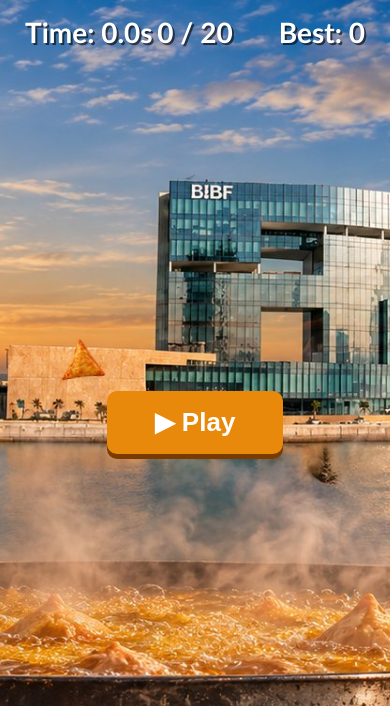
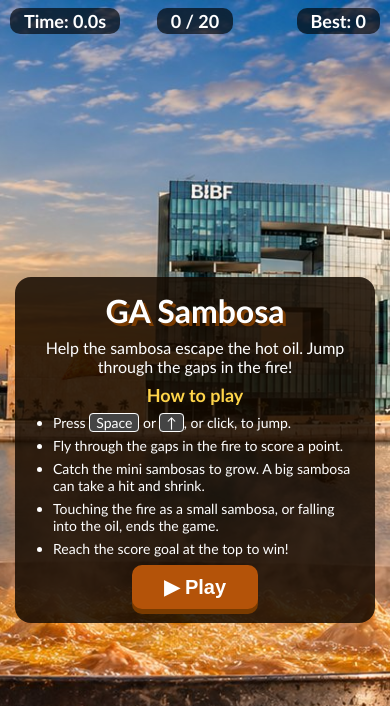
Before and after one commit to hamedo0/sambosa-escape, a plain HTML site: page index.html in a window 390 px wide. Shown: the top 706 px of the page. Drawn offline with Linux system fonts and the light colour scheme; grey boxes are pictures that could not be loaded.

Commit message:
Add how-to-play instructions, semantic HTML, readable HUD and responsive styles

```diff
--- a/css/style.css
+++ b/css/style.css
@@ -63,7 +63,13 @@ body {
   color: #fff;
   font-size: 28px;
   font-weight: bold;
-  text-shadow: 2px 2px 0 rgba(0, 0, 0, 0.6);
+}
+
+/* dark label behind the numbers so they can be read on any picture */
+.hud p {
+  padding: 2px 14px;
+  background: rgba(0, 0, 0, 0.65);
+  border-radius: 10px;
 }
 
 .left { justify-self: start; }
@@ -112,20 +118,53 @@ body {
   inset: 0;
   z-index: 3;
   display: flex;
+  align-items: center;
+  justify-content: center;
+  padding: 70px 15px 15px;
+  overflow-y: auto;
+}
+
+/* dark card so the text can be read on any picture */
+.card {
+  display: flex;
   flex-direction: column;
   align-items: center;
-  justify-content: center;
-  gap: 20px;
+  gap: 14px;
+  max-width: 560px;
+  margin: auto;
+  padding: 24px 32px;
+  color: #fff;
+  background: rgba(20, 10, 0, 0.85);
+  border-radius: 16px;
+  text-align: center;
+  cursor: default;
 }
 
 #title {
-  font-size: 56px;
-  color: #fff;
+  font-size: 48px;
   text-shadow: 3px 3px 0 #7a3b00;
 }
 
-#title:empty {
-  display: none;
+.card h2 {
+  font-size: 22px;
+  color: #ffd54a;
+}
+
+.card ul {
+  display: flex;
+  flex-direction: column;
+  gap: 6px;
+  padding-left: 22px;
+  font-size: 18px;
+  text-align: left;
+}
+
+kbd {
+  padding: 0 6px;
+  font-family: inherit;
+  background: #444;
+  border: 1px solid #fff;
+  border-radius: 4px;
 }
 
 #play-btn {
@@ -133,7 +172,7 @@ body {
   font-size: 26px;
   font-weight: bold;
   color: #fff;
-  background: #e8890c;
+  background: #b45309; /* dark enough for white text (contrast 5:1) */
   border: none;
   border-radius: 10px;
   box-shadow: 0 5px 0 #7a3b00;
@@ -200,3 +239,18 @@ body {
   outline-offset: 3px;
   box-shadow: 0 0 0 8px rgba(0, 0, 0, 0.8);
 }
+
+/* smaller screens */
+@media (max-width: 600px), (max-height: 600px) {
+  .hud { padding: 8px 10px; font-size: 18px; }
+  .card { gap: 8px; padding: 14px 16px; }
+  #title { font-size: 32px; }
+  .card h2 { font-size: 18px; }
+  .card ul { font-size: 14px; }
+  #play-btn { padding: 10px 32px; font-size: 20px; }
+}
+
+/* no bobbing or wiggling for people who prefer less motion */
+@media (prefers-reduced-motion: reduce) {
+  .idle, .mini, .shake { animation: none; }
+}
--- a/index.html
+++ b/index.html
@@ -10,7 +10,7 @@
   <script defer src="./js/app.js"></script>
 </head>
 <body>
-  <div id="game">
+  <main id="game">
     <div id="backdrop" role="img"><div id="flames"></div></div>
 
     <div class="hud">
@@ -19,13 +19,24 @@
       <p class="right">Best: <span id="best">0</span></p>
     </div>
 
-    <img id="sambosa" class="idle" src="./images/sambosa.png" alt="sambosa">
+    <img id="sambosa" class="idle" src="./images/sambosa.png" alt="The sambosa, the player">
 
     <div id="screen">
-      <h2 id="title"></h2>
-      <button id="play-btn">▶ Play</button>
+      <div class="card">
+        <h1 id="title">GA Sambosa</h1>
+        <p class="story">Help the sambosa escape the hot oil. Jump through the gaps in the fire!</p>
+        <h2>How to play</h2>
+        <ul>
+          <li>Press <kbd>Space</kbd> or <kbd>↑</kbd>, or click, to jump.</li>
+          <li>Fly through the gaps in the fire to score a point.</li>
+          <li>Catch the mini sambosas to grow. A big sambosa can take a hit and shrink.</li>
+          <li>Touching the fire as a small sambosa, or falling into the oil, ends the game.</li>
+          <li>Reach the score goal at the top to win!</li>
+        </ul>
+        <button id="play-btn">▶ Play</button>
+      </div>
     </div>
-  </div>
+  </main>
 
   <button id="mute-btn" aria-label="Mute sound" aria-pressed="false" title="Mute sound"><span aria-hidden="true">🔊</span></button>
 </body>
--- a/js/app.js
+++ b/js/app.js
@@ -256,6 +256,7 @@ function addMini(x) {
   const el = document.createElement('img')
   el.src = './images/sambosa.png'
   el.className = 'mini'
+  el.alt = 'A mini sambosa, catch it to grow'
   el.style.width = settings.miniSize + 'px'
   el.style.top = y + 'px'
   game.append(el)
```
